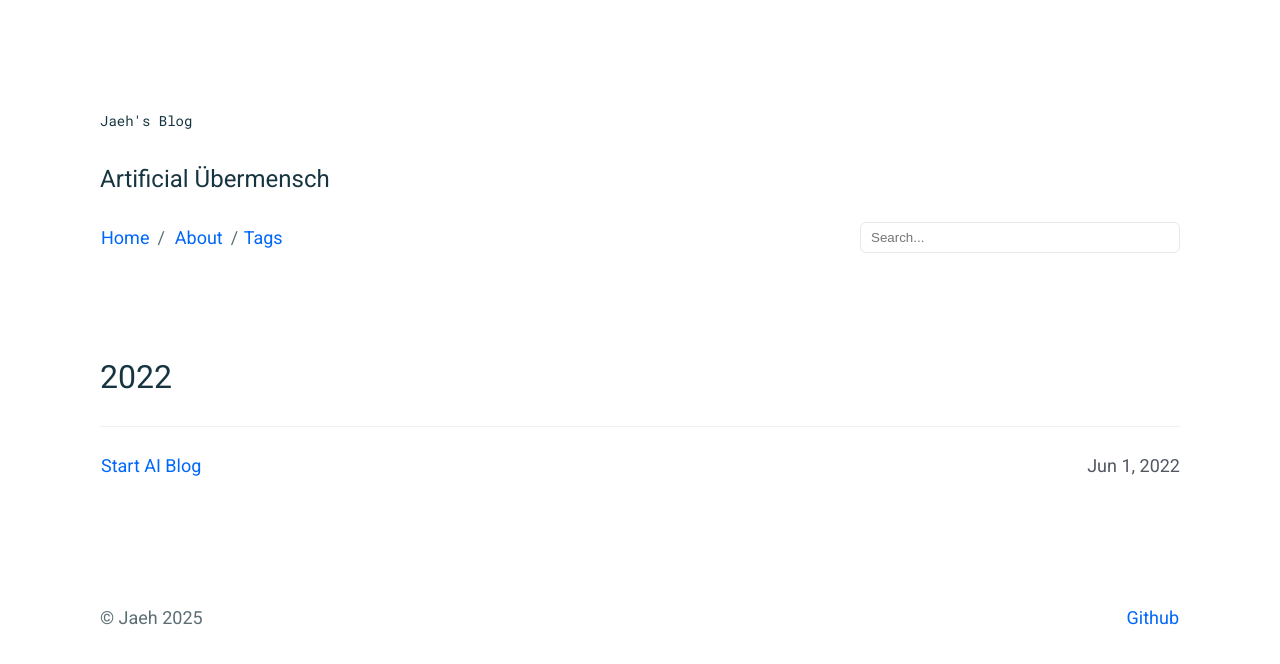
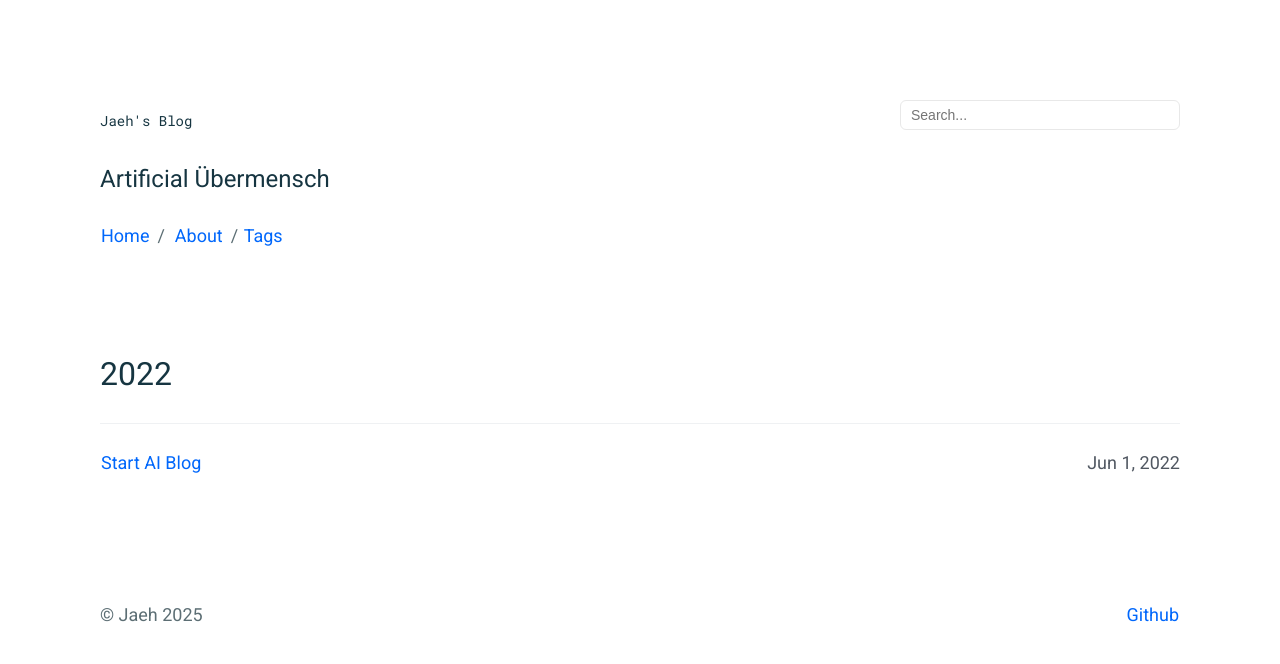
Before and after one commit to heonyus/heonyus.github.io, a Jekyll site: the page built from index.html, in a window 1280 px wide. Shown: the top 664 px of the page. Built offline with Jekyll 4.4.1, drawn with Linux system fonts in a browser that asks for light colours.

Commit message:
Fix header layout: absolute top-right search + theme toggle with emoji icons

```diff
--- a/_includes/header.html
+++ b/_includes/header.html
@@ -1,15 +1,15 @@
 <header class="c-page__header">
+  <div class="c-header__top">
+    <form class="c-search" action="{{ "/search/" | prepend: site.baseurl }}" method="get" role="search">
+      <input type="search" name="q" id="site-search" placeholder="Search..." aria-label="Search">
+    </form>
+  </div>
   <h1><code>{{ site.title}}</code></h1>
   {% if page.title == 'Home' %}
   <h1>{{ site.description }}</h1>
   {% endif %}
-  <div class="c-header__row">
-    <p>
-      <a href="{{ "/" | prepend: site.baseurl }}">Home</a><span
-            class="u-separate"></span> <a href="{{ "/about/" | prepend: site.baseurl }}">About</a><span class="u-separate"></span><a href="{{ "/tags/" | prepend: site.baseurl }}">Tags</a>
-    </p>
-    <form class="c-search" action="{{ "/search/" | prepend: site.baseurl }}" method="get" role="search" style="margin-left:auto">
-      <input type="search" name="q" id="site-search" placeholder="Search..." aria-label="Search">
-    </form>
-  </div>
+  <p>
+    <a href="{{ "/" | prepend: site.baseurl }}">Home</a><span
+          class="u-separate"></span> <a href="{{ "/about/" | prepend: site.baseurl }}">About</a><span class="u-separate"></span><a href="{{ "/tags/" | prepend: site.baseurl }}">Tags</a>
+  </p>
 </header>
--- a/_sass/components/_page.scss
+++ b/_sass/components/_page.scss
@@ -8,6 +8,7 @@
 
 .c-page__header {
     margin-bottom: 10rem; // 100px
+    position: relative;
 
     h1 {
         margin-bottom: 2.5rem; // 25px
@@ -19,25 +20,31 @@
         @include fs--meta;
     }
 
-    .c-header__row { }
+    .c-header__top {
+        position: absolute;
+        top: 0;
+        right: 0;
+        display: flex;
+        align-items: center;
+        gap: 0.8rem;
+    }
 
     .c-search {
         display: inline-flex;
-        flex: 0 0 320px;
-        max-width: 100%;
+        width: 280px;
     }
 
     .c-search input[type="search"] {
         width: 100%;
-        padding: 0.7rem 1rem;
+        padding: 0.6rem 1rem;
         border: 1px solid var(--border);
         border-radius: 6px;
         background: var(--bg);
         color: var(--text);
+        font-size: 1.4rem;
     }
 
     .theme-toggle {
-        margin-left: .5rem;
         width: 36px;
         height: 36px;
         border-radius: 6px;
@@ -49,11 +56,25 @@
         color: var(--text);
         cursor: pointer;
         transition: all .2s ease;
+        font-size: 20px;
+        padding: 0;
     }
 
     .theme-toggle:hover {
         border-color: $c-accent__blue;
         color: $c-accent__blue;
+    }
+
+    @media (max-width: 768px) {
+        .c-header__top {
+            position: static;
+            justify-content: flex-end;
+            margin-bottom: 2rem;
+        }
+        .c-search {
+            flex: 1;
+            max-width: 400px;
+        }
     }
 }
 
--- a/_sass/utilities/_layout.scss
+++ b/_sass/utilities/_layout.scss
@@ -22,32 +22,3 @@ a { color: var(--link); }
 hr, .pagenav, .wrapper, .c-archives__item, .c-toc__nav {
     border-color: var(--border);
 }
-
-/* Header bar responsive layout */
-.c-page__header .c-header__row {
-    display: flex;
-    align-items: center;
-    justify-content: space-between;
-    gap: 1rem;
-}
-
-.c-page__header .c-header__row p {
-    flex: 1 1 auto;
-}
-
-.c-page__header .c-search {
-    margin-left: auto;
-}
-
-@media (max-width: 768px) {
-  .c-page__header .c-header__row {
-    flex-wrap: wrap;
-  }
-  .c-page__header .c-search {
-    order: 2;
-    width: 100%;
-  }
-  .c-page__header .theme-toggle {
-    order: 3;
-  }
-}
--- a/assets/theme.js
+++ b/assets/theme.js
@@ -19,25 +19,23 @@
 
   // 헤더에 토글 버튼 추가
   let toggleBtn;
-  function iconSVG(theme){
-    if(theme === 'dark') {
-      // Sun icon
-      return '<svg viewBox="0 0 24 24" width="20" height="20" fill="currentColor" aria-hidden="true"><path d="M6.76 4.84l-1.8-1.79-1.41 1.41 1.79 1.8 1.42-1.42zM1 13h3v-2H1v2zm10-9h2V1h-2v3zm7.04 1.46l1.79-1.8-1.41-1.41-1.8 1.79 1.42 1.42zM17 13h3v-2h-3v2zm-5 8h2v-3h-2v3zm6.24-1.84l1.8 1.79 1.41-1.41-1.79-1.8-1.42 1.42zM4.22 18.36l-1.79 1.8 1.41 1.41 1.8-1.79-1.42-1.42zM12 6a6 6 0 100 12 6 6 0 000-12z"/></svg>';
+  function iconEmoji(theme){
+    if(theme === 'light') {
+      return '☀️'; // 라이트 모드일 때 해
     }
-    // Moon icon
-    return '<svg viewBox="0 0 24 24" width="20" height="20" fill="currentColor" aria-hidden="true"><path d="M12.74 2.01a9 9 0 109.25 9.25 7.5 7.5 0 01-9.25-9.25z"/></svg>';
+    return '🌙'; // 다크 모드일 때 초승달
   }
 
   function updateIcon(theme){
     if(!toggleBtn) return;
-    toggleBtn.innerHTML = iconSVG(theme);
+    toggleBtn.textContent = iconEmoji(theme);
     toggleBtn.setAttribute('aria-label', theme === 'dark' ? 'Switch to light mode' : 'Switch to dark mode');
-    toggleBtn.title = theme === 'dark' ? 'Light' : 'Dark';
+    toggleBtn.title = theme === 'dark' ? 'Light mode' : 'Dark mode';
   }
 
   function injectToggle(){
-    const row = document.querySelector('.c-page__header .c-header__row');
-    if(!row) return;
+    const top = document.querySelector('.c-page__header .c-header__top');
+    if(!top) return;
     toggleBtn = document.createElement('button');
     toggleBtn.type = 'button';
     toggleBtn.className = 'theme-toggle';
@@ -45,8 +43,7 @@
       const next = document.documentElement.getAttribute('data-theme') === 'dark' ? 'light' : 'dark';
       applyTheme(next);
     });
-    // 검색폼 오른쪽에 배치
-    row.appendChild(toggleBtn);
+    top.appendChild(toggleBtn);
     updateIcon(document.documentElement.getAttribute('data-theme'));
   }
 
```
